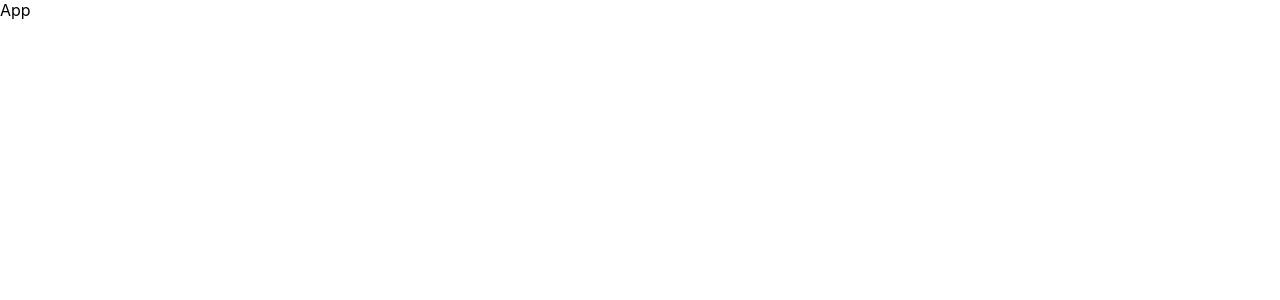
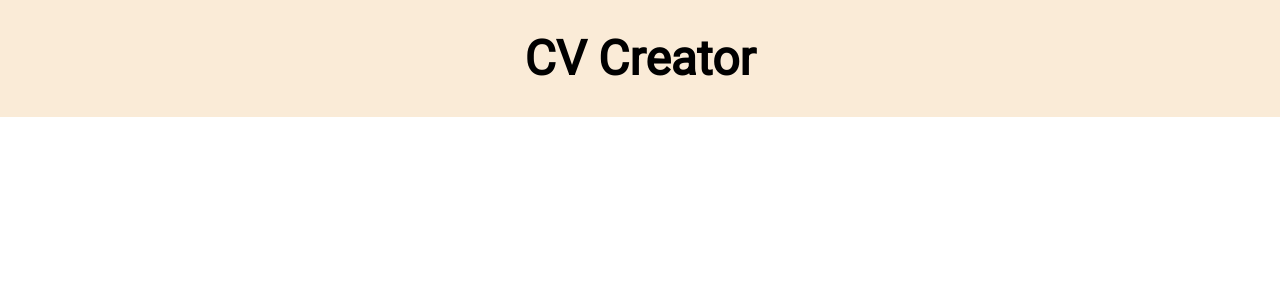
Before and after one commit to pshdotgg/cv-project, a React (Create React App) app: page / in a window 1280 px wide. Shown: the top 300 px of the page. Built offline with nearby package versions, Linux system fonts and the light colour scheme.

Commit message:
Add Header

```diff
--- a/src/App.js
+++ b/src/App.js
@@ -1,7 +1,12 @@
 import React, { Component } from 'react'
+import Header from './components/Header'
 
 export default class App extends Component {
   render() {
-    return <div>App</div>
+    return (
+      <div>
+        <Header />
+      </div>
+    )
   }
 }
--- /dev/null
+++ b/src/components/Header.jsx
@@ -0,0 +1,10 @@
+import React, { Component } from 'react'
+import '../styles/Header.css'
+
+export default class Header extends Component {
+  render() {
+    return (
+      <h1>CV Creator</h1>
+    )
+  }
+}
--- a/src/index.css
+++ b/src/index.css
@@ -1,6 +1,16 @@
+@import url('https://fonts.googleapis.com/css2?family=Roboto&display=swap');
+
+
+*,
+*::before,
+*::after {
+  box-sizing: border-box;
+}
+
 body {
   margin: 0;
-  font-family: -apple-system, BlinkMacSystemFont, 'Segoe UI', 'Roboto', 'Oxygen',
+  padding: 0;
+  font-family: Roboto, -apple-system, BlinkMacSystemFont, 'Segoe UI', 'Roboto', 'Oxygen',
     'Ubuntu', 'Cantarell', 'Fira Sans', 'Droid Sans', 'Helvetica Neue',
     sans-serif;
   -webkit-font-smoothing: antialiased;
--- /dev/null
+++ b/src/styles/Header.css
@@ -0,0 +1,7 @@
+h1 {
+  text-align: center;
+  background-color: antiquewhite;
+  font-size: 3rem;
+  margin: 0;
+  padding: 30px;
+}
```
